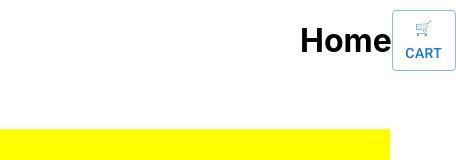
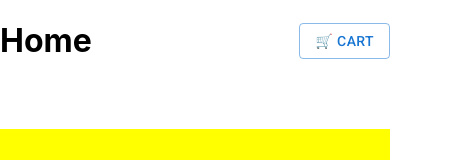
Before and after one commit to Rajendrankr25/react-day3-task, a React (Create React App) app: page / in a window 390 px wide. Shown: the top 160 px of the page, 456 px wide, since content can reach past the window. Built offline with nearby package versions, Linux system fonts and the light colour scheme.

Commit message:
responsiveness

```diff
--- a/src/App.css
+++ b/src/App.css
@@ -6,7 +6,6 @@
   display: flex;
   align-items: center;
   justify-content: space-between;
-  margin: 0px 300px;
 }
 
 .banner {
```
